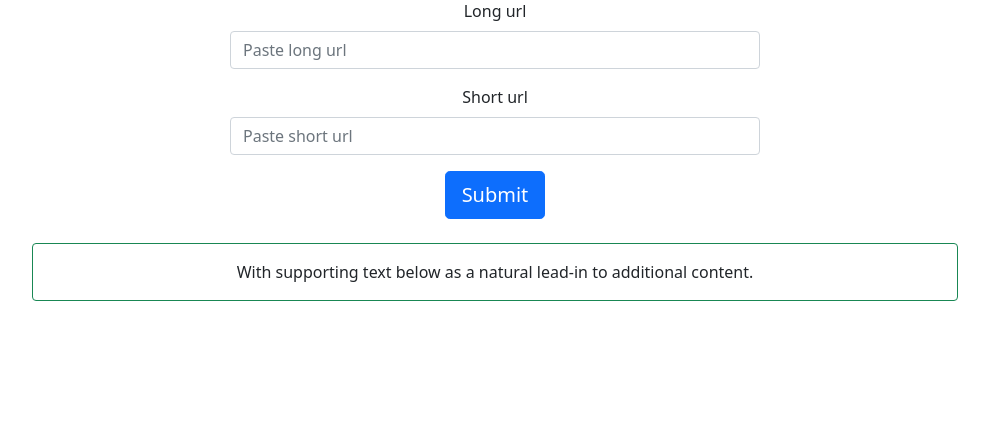
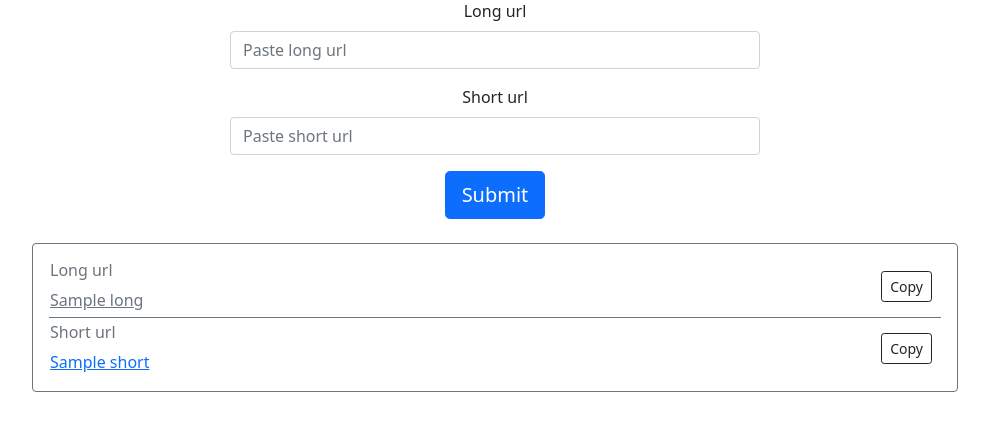
Before and after one commit to hitnik/url_shortener, a Python web app: template app/templates/index.html in a window 1280 px wide. Shown: the part 121-552 px from the top of the page, without its empty margins (145-1134 px from the left). Run offline with Jinja, Linux system fonts and the light colour scheme; the template is opened without the code that fills it: most values are stand-ins (such as "Sample title", 1, 10 or a date in 2020).

Commit message:
copy to clipboard script

```diff
--- a/app/templates/base.html
+++ b/app/templates/base.html
@@ -22,5 +22,6 @@
 {% block content %}{% endblock %}
 </main>
 
+<script >function copyToClipboard(t){var e=document.getElementById(t);navigator.clipboard.writeText(e.getAttribute("href"))}</script>
 </body>
 </html>
--- a/app/templates/index.html
+++ b/app/templates/index.html
@@ -19,18 +19,51 @@
                 </div>
             </div>
         </div>
-        {% if long or short  %}
-        <div class="row pt-2">
-            <div class="col-lg-10 col-md-10 mx-auto">
-            <div class="card border-success">
-                <div class="card-body">
-                    <p class="card-text">With supporting text below as a natural lead-in to additional content.</p>
+        {% if context["long"] or context["short"] %}
+            <div class="row pt-2">
+                <div class="col-lg-10 col-md-10 mx-auto">
+                    <div class="card border-secondary text-start">
+                        <div class="card-body">
+                            {% if context["long"]  %}
+                                <div class="border-bottom border-secondary pb-1" >
+                                    <table width="100%">
+                                        <tr>
+                                            <td width="90%"%>
+                                                <h6 class="card-subtitle pt-1 mb-2 text-muted text-start">Long url</h6>
+                                                <a href="{{ context["long"] }}" id="link-long" class="link-secondary ">{{ context["long"] }}</a>
+                                            </td>
+                                            <td>
+                                                <div class="d-grid gap-2 d-md-flex justify-content-md-end">
+                                                    <button class="btn btn-outline-dark btn-sm me-md-2" onClick="copyToClipboard('link-long')">Copy</button>
+                                                </div>
+                                            </td>
+                                        </tr>
+                                    </table>
+                                </div>
+                            {% endif %}
+                            {% if context["short"] %}
+                                <div class="pt-1">
+                                    <table width="100%">
+                                        <tr>
+                                            <td width="90%"%>
+                                                <h6 class="card-subtitle pt-1 mb-2 text-muted text-start">Short url</h6>
+                                                <a href="{{ context["short"] }}" id="link-short" class="link-primary">{{ context["short"] }}</a>
+                                            </td>
+                                            <td>
+                                                <div class="d-grid gap-2 d-md-flex justify-content-md-end">
+                                                    <button class="btn btn-outline-dark btn-sm me-md-2" onClick="copyToClipboard('link-short')">Copy</button>
+                                                </div>
+                                            </td>
+                                        </tr>
+                                    </table>
+                                </div>
+                            {% endif %}
+                        </div>
+                    </div>
                 </div>
             </div>
-        </div>
         {% endif %}
 
-    </div>
     </section>
 
 {% endblock content %}
```
